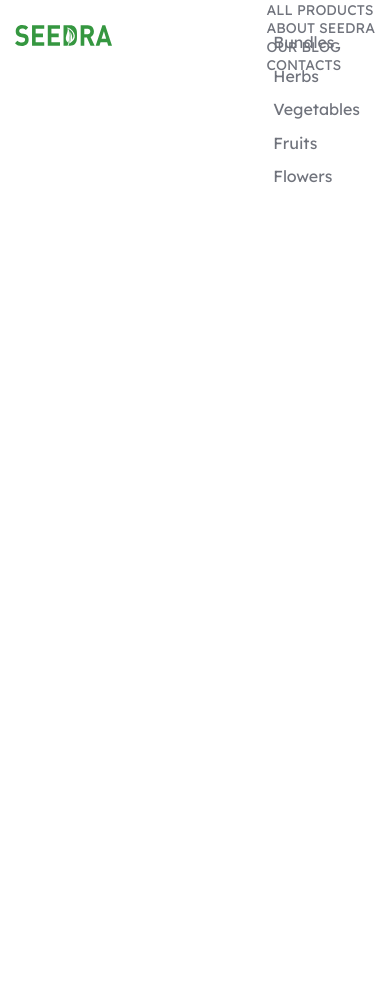
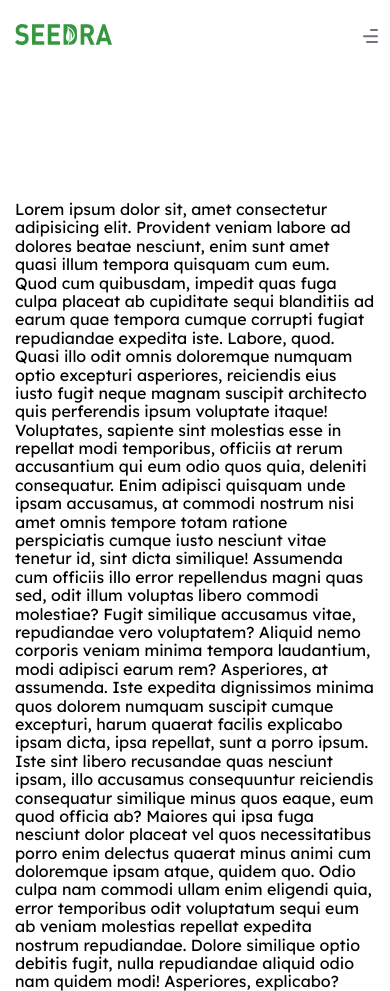
Before and after one commit to Narudin/-, a plain HTML site: page index.html in a window 390 px wide. Before the commit the page ends 844 px from the top, so only its background shows below. Drawn offline with Linux system fonts and the light colour scheme.

Commit message:
menu burger visual correct

```diff
--- a/css/media.css
+++ b/css/media.css
@@ -1,4 +1,130 @@
-@media (max-width: 1170px) {}
+.body {
+  font-family: 'Lexend', sans-serif;
+  --color-main: #359740;
+  --text-color-main: #70737C;
+  --title-color-main: #1F2533;
+  --light-grey: #EFEFEF;
+}
+
+@media (max-width: 768px) {
+  .menu__icon {
+    z-index: 5;
+    display: block;
+    position: relative;
+    width: 15.5px;
+    height: 13.5px;
+    cursor: pointer;
+  }
+
+  .menu__icon span,
+  .menu__icon::before,
+  .menu__icon::after {
+    right: -20%;
+    position: absolute;
+    height: 1.5px;
+    width: 100%;
+    transition: all .3s ease;
+    background-color: var(--text-color-main);
+    border-radius: 5px;
+
+  }
+
+  .menu__icon::before,
+  .menu__icon::after {
+    content: "";
+  }
+
+  .menu__icon::before {
+    top: 0;
+    width: 50%;
+
+  }
+
+  .menu__icon::after {
+    bottom: 0;
+    width: 75%;
+
+  }
+
+  .menu__icon span {
+    top: 50%;
+    transform: scale(1) translate(0px, -50%);
+  }
+
+  .menu__icon._active span {
+    transform: scale(0);
+
+  }
+
+  .menu__icon._active::before {
+    top: 50%;
+    transform: rotate(-45deg) translate(0px, -50%);
+    width: 100%;
+  }
+
+  .menu__icon._active::after {
+    bottom: 50%;
+    transform: rotate(45deg) translate(0px, 50%);
+    width: 100%;
+
+  }
+
+  .menu__body {
+    position: fixed;
+    top: 0;
+    right: -100%;
+    width: 100%;
+    height: 100%;
+    background: white;
+    padding: 100px 30px 30px 30px;
+    transition: right .3s ease;
+    overflow: auto;
+  }
+
+  .menu__body-inner {
+    /* background: white; */
+  }
+
+  .menu__body._active {
+    right: -30%;
+    box-shadow: -6px 4px 41px rgba(0, 0, 0, 0.25);
+
+  }
+
+  .menu__body::before {
+    content: "";
+    position: fixed;
+    width: 100%;
+    top: 0;
+    left: 0;
+    height: 72px;
+    background: white;
+  }
+
+  .menu__list {
+    flex-wrap: wrap;
+  }
+
+  .menu__list>li:not(:last-child) {
+    margin: 0 0 30px 0;
+  }
+
+  .menu__link {
+    font-size: 24px;
+  }
+
+  .menu__sub-list {
+    position: relative;
+    font-size: 20px;
+    flex: 1 1 100%;
+    display: none;
+  }
+
+  .menu__list>li._active .menu__sub-list {
+    display: block;
+  }
+
+}
 
 @media (min-width: 767px) {
   .menu__list {
@@ -7,11 +133,16 @@
   }
 
   .menu__list>li {
-    padding: 10px 0;
+    padding: 5px 16px;
+  }
+
+  .menu__list>li:not(:last-child) {
+
+    border-right: 1px var(--light-grey) solid;
   }
 
   .menu__sub-list {
-    transform: translate(0px,10%);
+    transform: translate(0px, 10%);
     opacity: 0;
     visibility: hidden;
     pointer-events: none;
--- a/css/style.css
+++ b/css/style.css
@@ -6,6 +6,17 @@
   --text-color-main: #70737C;
   --title-color-main: #1F2533;
   --light-grey: #EFEFEF;
+}
+
+.body._lock {
+  overflow: hidden;
+}
+.body._lock .main {
+  overflow: hidden;
+  filter: blur(4px);
+}
+.main {
+padding-top: 200px;
 }
 
 .container {
@@ -32,13 +43,17 @@
   min-height: 72px;
 }
 
-.header__logo {}
+.header__logo {
+  z-index: 10;
+}
 
 .header__menu {}
 
 .menu {}
 
-.menu__icon {}
+.menu__icon {
+  display: none;
+}
 
 .menu__body {}
 
--- a/index.html
+++ b/index.html
@@ -23,6 +23,7 @@
           <span></span>
         </div>
         <nav class="menu__body">
+          <div class="menu__body-inner">
             <ul class="menu__list">
               <li><a href="#" class="menu__link">ALL PRODUCTS</a>
                 <span class="menu__arrow"></span>
@@ -38,10 +39,32 @@
               <li><a href="#" class="menu__link">OUR BLOG</a></li>
               <li><a href="#" class="menu__link">CONTACTS</a></li>
             </ul>
+          </div>
         </nav>
       </div>
     </div>
   </header>
+  <main class="main">
+    <div class="container">
+      Lorem ipsum dolor sit, amet consectetur adipisicing elit. Provident veniam labore ad dolores beatae nesciunt, enim
+      sunt amet quasi illum tempora quisquam cum eum. Quod cum quibusdam, impedit quas fuga culpa placeat ab cupiditate
+      sequi blanditiis ad earum quae tempora cumque corrupti fugiat repudiandae expedita iste. Labore, quod. Quasi illo
+      odit omnis doloremque numquam optio excepturi asperiores, reiciendis eius iusto fugit neque magnam suscipit
+      architecto quis perferendis ipsum voluptate itaque! Voluptates, sapiente sint molestias esse in repellat modi
+      temporibus, officiis at rerum accusantium qui eum odio quos quia, deleniti consequatur. Enim adipisci quisquam
+      unde ipsam accusamus, at commodi nostrum nisi amet omnis tempore totam ratione perspiciatis cumque iusto nesciunt
+      vitae tenetur id, sint dicta similique! Assumenda cum officiis illo error repellendus magni quas sed, odit illum
+      voluptas libero commodi molestiae? Fugit similique accusamus vitae, repudiandae vero voluptatem? Aliquid nemo
+      corporis veniam minima tempora laudantium, modi adipisci earum rem? Asperiores, at assumenda. Iste expedita
+      dignissimos minima quos dolorem numquam suscipit cumque excepturi, harum quaerat facilis explicabo ipsam dicta,
+      ipsa repellat, sunt a porro ipsum. Iste sint libero recusandae quas nesciunt ipsam, illo accusamus consequuntur
+      reiciendis consequatur similique minus quos eaque, eum quod officia ab? Maiores qui ipsa fuga nesciunt dolor
+      placeat vel quos necessitatibus porro enim delectus quaerat minus animi cum doloremque ipsam atque, quidem quo.
+      Odio culpa nam commodi ullam enim eligendi quia, error temporibus odit voluptatum sequi eum ab veniam molestias
+      repellat expedita nostrum repudiandae. Dolore similique optio debitis fugit, nulla repudiandae aliquid odio nam
+      quidem modi! Asperiores, explicabo?
+    </div>
+  </main>
 </body>
 
 </html>
--- a/js/script.js
+++ b/js/script.js
@@ -33,3 +33,26 @@ if (isMobile.any()) {
 } else {
   document.body.classList.add("_pc")
 }
+
+const iconMenu = document.querySelector('.menu__icon')
+const menuBody = document.querySelector('.menu__body')
+if (iconMenu) {
+  iconMenu.addEventListener('click', (e) => {
+    document.body.classList.toggle('_lock')
+    iconMenu.classList.toggle("_active")
+    menuBody.classList.toggle("_active")
+  })
+}
+
+
+const menuLinks = document.querySelectorAll('.menu__link');
+if (menuLinks.length > 0) {
+  menuLinks.forEach(menuLink => {
+    menuLink.addEventListener('click',() => {
+      document.body.classList.remove('_lock')
+      iconMenu.classList.remove('_active')
+      menuBody.classList.remove('_active')
+    })
+  })
+
+}
```
Lines whose indentation alone changed are shown as unchanged.
